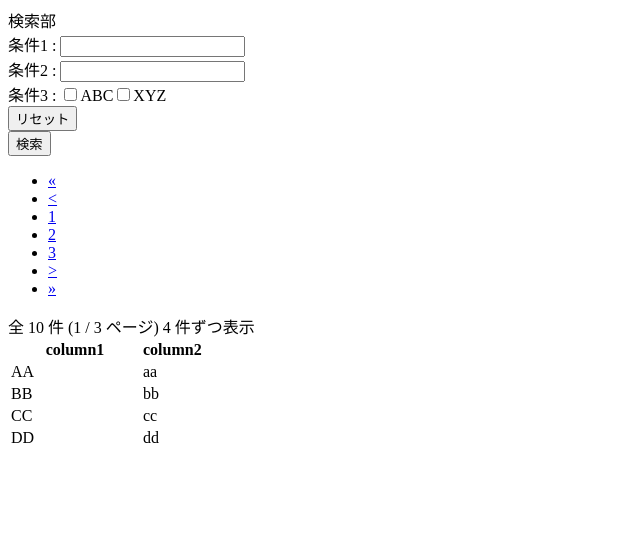
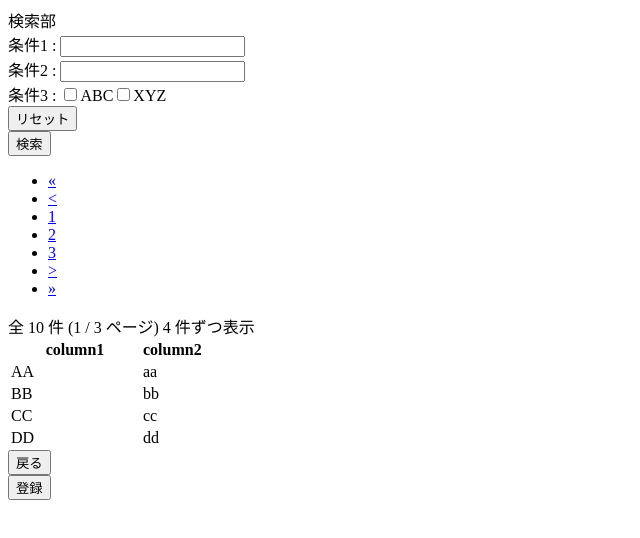
Before and after one commit to mebius1080p/ReactLib, a React app: page / in a window 1280 px wide. Shown: the top 538 px of the page, without its empty margins (0-640 px from the left). Built offline with nearby package versions, Linux system fonts and the light colour scheme; the HTML template or start-up script is replaced by a standard one.

Commit message:
詳細ページ用の登録・戻るボタンを追加

```diff
--- /dev/null
+++ b/src/ts/lib/DetailPageButtons.tsx
@@ -0,0 +1,35 @@
+import * as React from "react";
+
+interface IDetailPageButtonsProps {
+	handleBack: () => void;
+	handleCommit: () => void;
+}
+
+export const DetailPageButtons: React.FunctionComponent<IDetailPageButtonsProps> = (
+	props: IDetailPageButtonsProps
+) => {
+	const { handleBack, handleCommit } = props;
+
+	return (
+		<div className="d-flex justify-content-around">
+			<div>
+				<button
+					type="button"
+					className="btn btn-secondary btn-sm"
+					onClick={handleBack}
+				>
+					<i className="fas fa-chevron-left" /> 戻る
+				</button>
+			</div>
+			<div>
+				<button
+					type="button"
+					className="btn btn-success btn-sm"
+					onClick={handleCommit}
+				>
+					<i className="fas fa-check" /> 登録
+				</button>
+			</div>
+		</div>
+	);
+};
--- a/src/ts/sample/SearchWithHook.tsx
+++ b/src/ts/sample/SearchWithHook.tsx
@@ -3,6 +3,7 @@
 import { Paging2 } from "../lib/Paging2";
 import { useBasicSearch, TConditionValue } from "../lib/useBasicSearch";
 import { SearchButtons } from "../lib/SearchButtons";
+import { DetailPageButtons } from "../lib/DetailPageButtons";
 
 interface ISearchWithHookProps {}
 
@@ -45,6 +46,13 @@
 		initialCondition,
 		HogeAPI.search2
 	);
+
+	const handleBack = () => {
+		console.log("back!");
+	};
+	const handleCommit = () => {
+		console.log("commit!");
+	};
 
 	return (
 		<div className="container">
@@ -131,6 +139,12 @@
 					</tbody>
 				</table>
 			</div>
+			<div>
+				<DetailPageButtons
+					handleBack={handleBack}
+					handleCommit={handleCommit}
+				/>
+			</div>
 		</div>
 	);
 };
```
Also changed, not shown: 1 other file (tests, documents, lock files or other folders).
